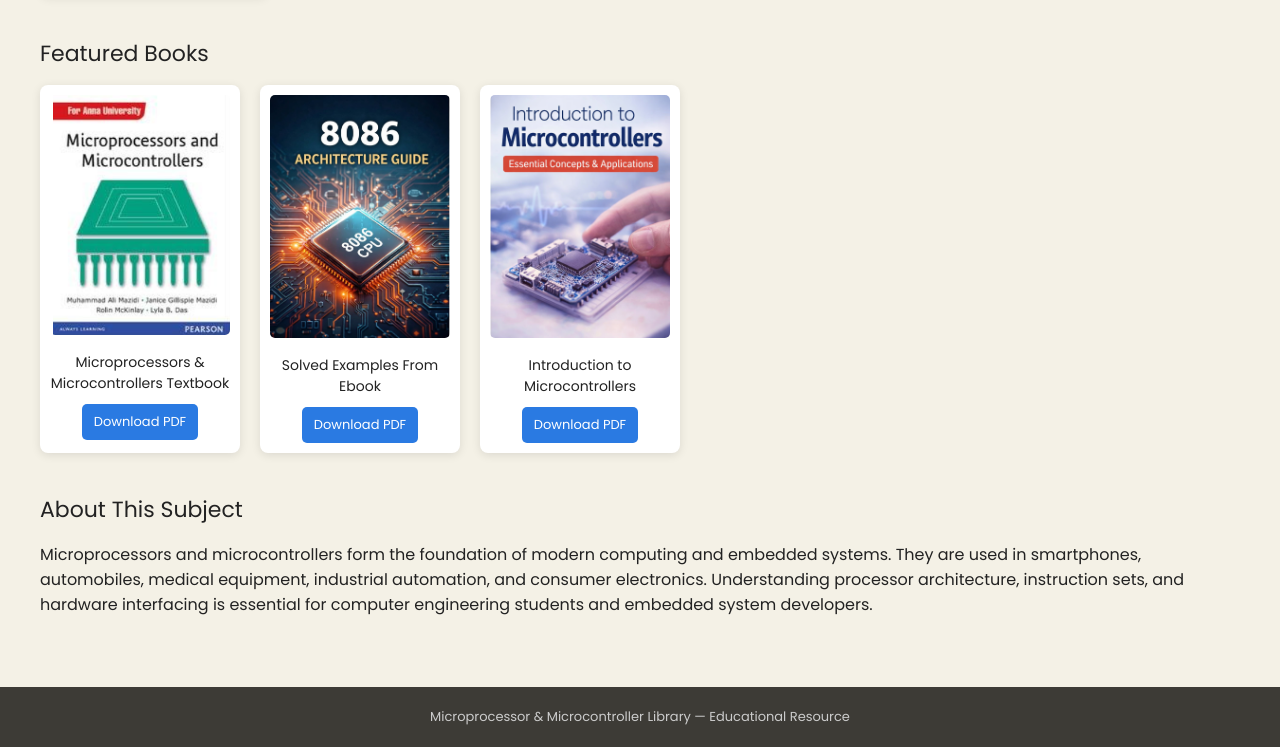
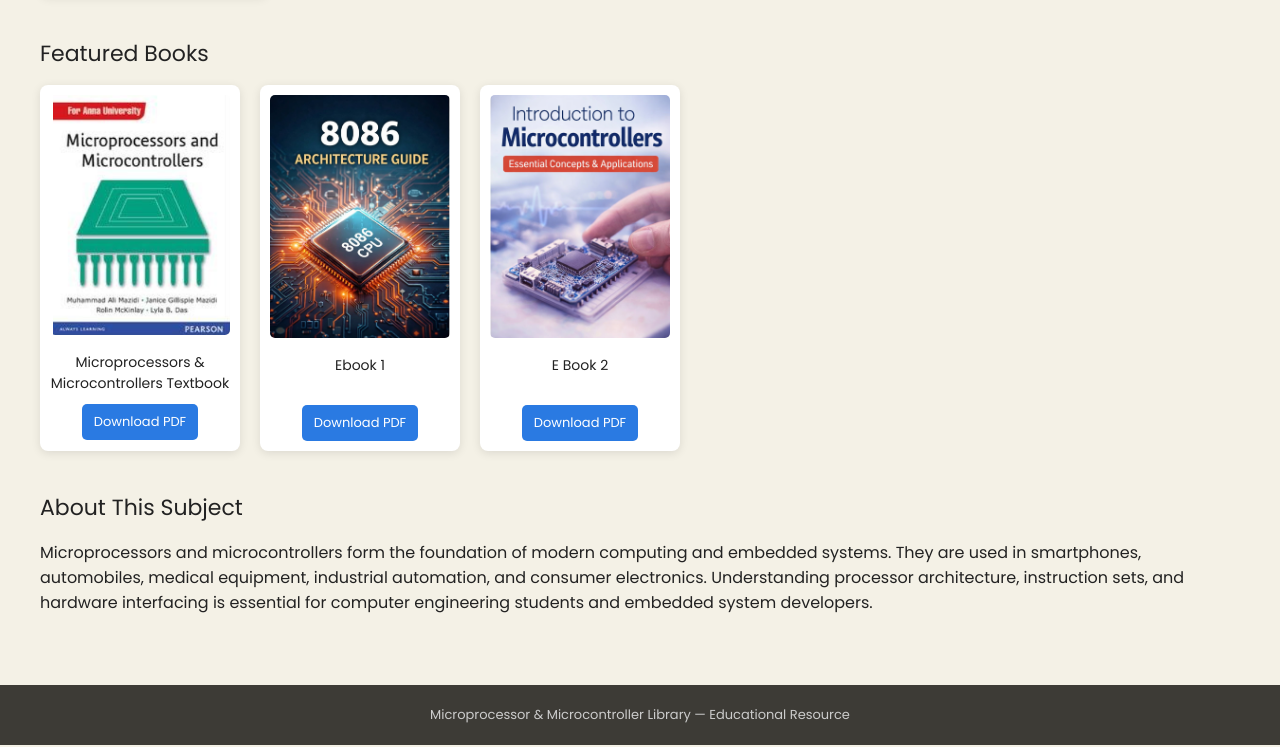
Before and after one commit to swarnimpratap/mpmc, a plain HTML site: page index.html in a window 1280 px wide. Shown: the part 774-1521 px from the top of the page. Drawn offline with Linux system fonts and the light colour scheme.

Commit message:
Update index.html

```diff
--- a/index.html
+++ b/index.html
@@ -236,7 +236,7 @@ Download PDF
 <img src="8086.png">
 
 <div class="book-title">
-Solved Examples From Ebook
+Ebook 1
 </div>
 
 <a class="download" href="8086_architecture.pdf" download>
@@ -250,7 +250,7 @@ Download PDF
 <img src="mcu.png">
 
 <div class="book-title">
-Introduction to Microcontrollers
+E Book 2
 </div>
 
 <a class="download" href="microcontroller_basics.pdf" download>
```
